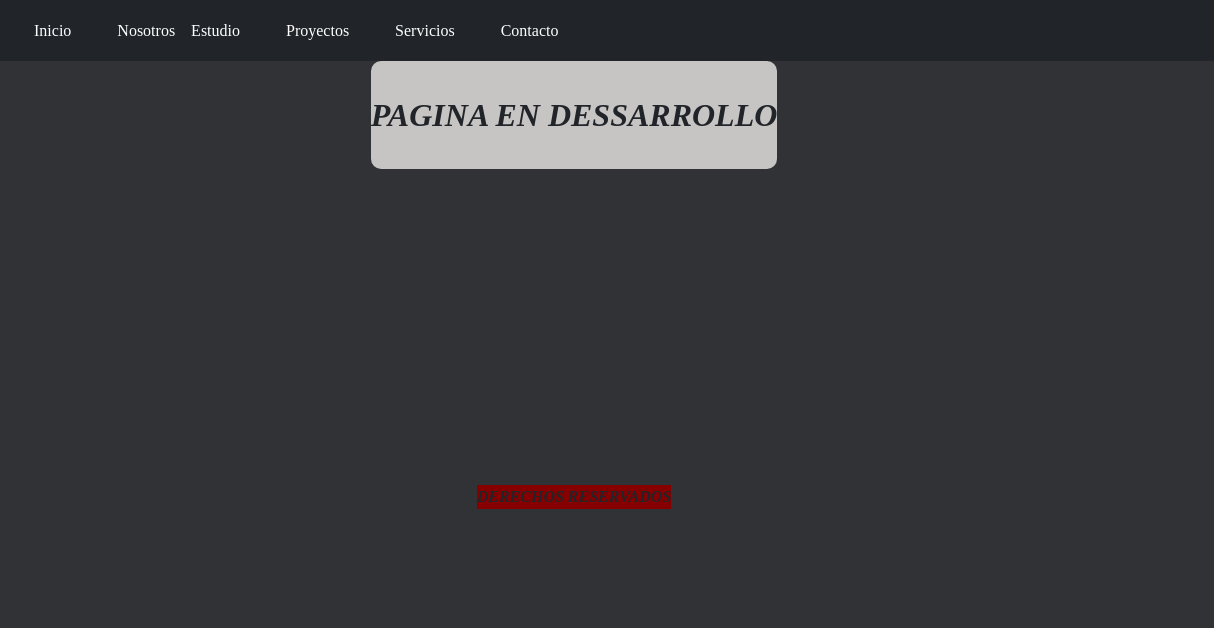
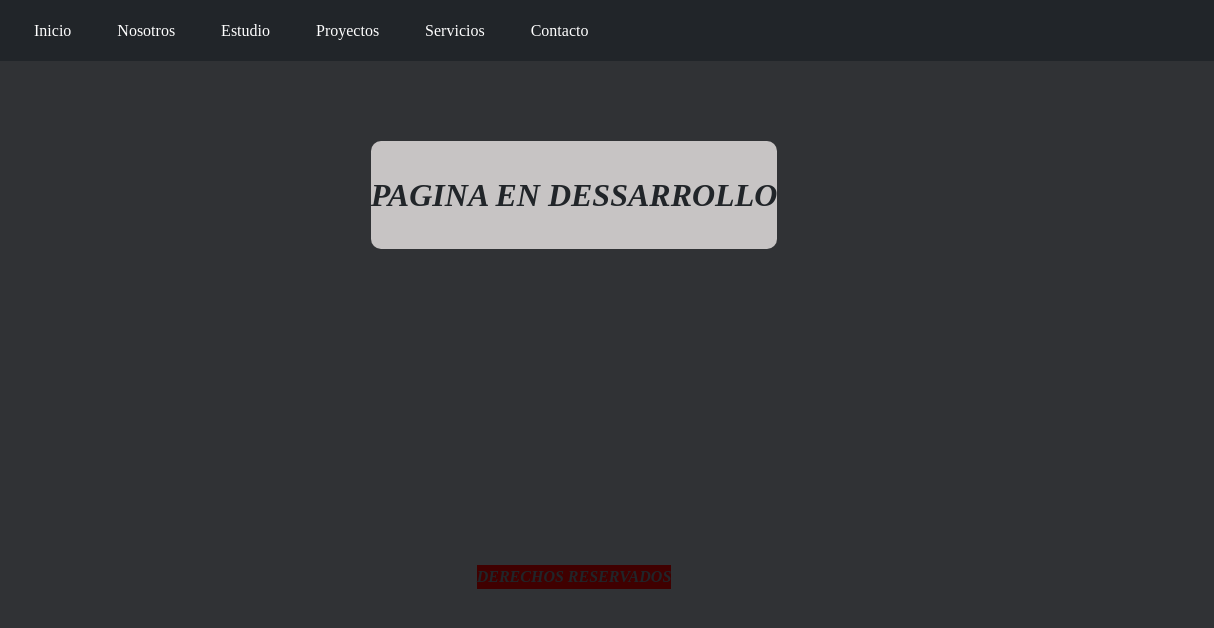
Before and after one commit to DavidIniMeyer/Repo-Sass, a website: page pages/Nosotros.html in a window 1280 px wide. Shown: the full height of the page, 66-1280 px from the left. Drawn offline with nearby package versions, Linux system fonts and the light colour scheme.

Commit message:
arreglando nav

```diff
--- a/pages/Nosotros.html
+++ b/pages/Nosotros.html
@@ -27,7 +27,7 @@
                         <li class="nav-item espacios">
                             <a class="nav-link active texnav" aria-current="page" href="Nosotros.html">Nosotros</a>
                         </li>
-                        <li class="nav-item">
+                        <li class="nav-item espacios">
                             <a class="nav-link active texnav" aria-current="page" href="#">Estudio</a>
                         </li>
                         <li class="nav-item espacios">
--- a/scss/partials/_body.scss
+++ b/scss/partials/_body.scss
@@ -5,11 +5,12 @@
     background-color: $gris-oscuro;
 }
 .aviso{
+    padding-top: 80px;
     @include fuente;
     @include flexibilizar-centrar;
     .avisotext{
-        padding-top: 30px;
-        padding-bottom: 30px;
+        padding-top: $espacio30;
+        padding-bottom: $espacio30;
         background-color: $gris-claro;
         font-size: xx-large;
         border-radius: 10px;
--- a/scss/sass2/_maps.scss
+++ b/scss/sass2/_maps.scss
@@ -4,7 +4,7 @@ $nav:(
     color: $fondo-de-color,
     centro: $alinear-al-centro,
     letra: $tipo-de-letra,
-    espacio: $espacio-izquierda,
+    espacio: $espacio30,
 );
 
 .divnav{
--- a/scss/variables/_variables.scss
+++ b/scss/variables/_variables.scss
@@ -1,7 +1,7 @@
 $fondo-de-color: #212529;
 $gris-oscuro: #303235;
 $gris-claro: #c7c4c4;
-$color-warning: #860000;
+$color-warning: #400000;
 $tipo-de-letra: Times New Roman;
 $alinear-al-centro: center;
-$espacio-izquierda: 30px
+$espacio30: 30px;
```
Also changed, not shown: css/prueba.css.
